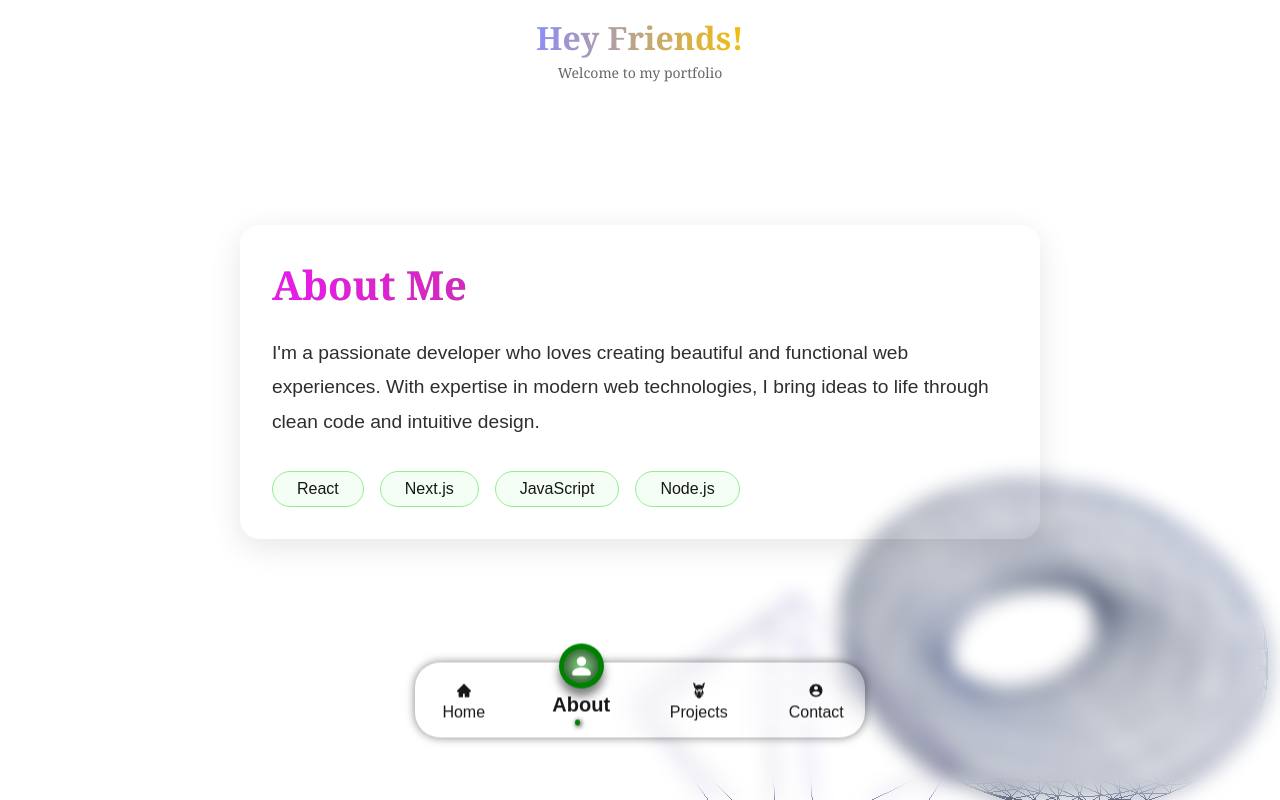
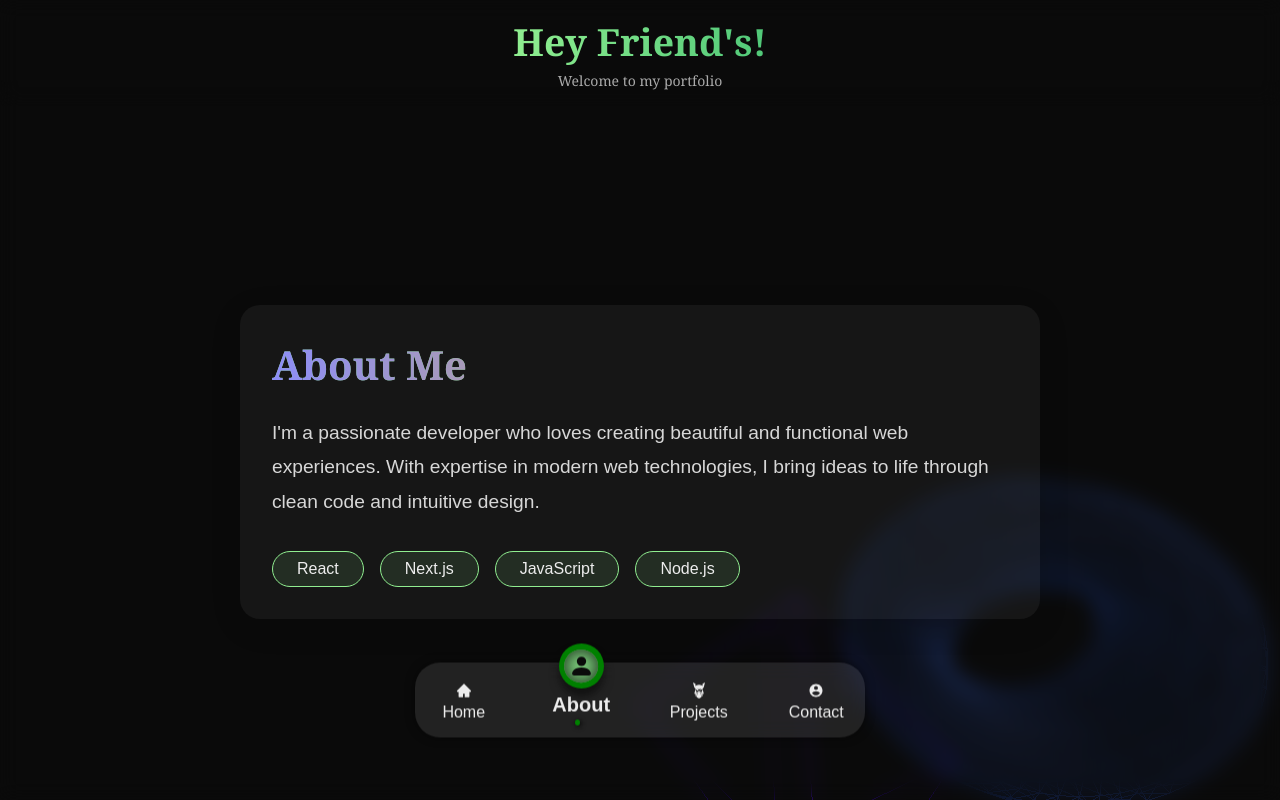
Before and after one commit to Singh8700/itsme, a Next.js app: page /about in a window 1280 px wide. Built offline with nearby package versions, Linux system fonts and the light colour scheme.

Commit message:
pc build

```diff
--- a/src/app/about/page.jsx
+++ b/src/app/about/page.jsx
@@ -4,9 +4,11 @@ import style from './about.module.css'
 import { motion } from 'framer-motion'
 import Qualification from './qualification'
 import RandomeColor from '../rendomColor/randomColor'
+import Footer from '../footer/footer'
 
 const AboutPage = () => {
   return (
+    <>
    <main className={style.main}>
 
      <div className={style.aboutContainer}>
@@ -31,6 +33,8 @@ const AboutPage = () => {
       </div>
       <Qualification />
    </main>
+   <Footer/>
+   </>
   )
 }
 
--- a/src/app/footer/footer.jsx
+++ b/src/app/footer/footer.jsx
@@ -12,7 +12,7 @@ const Footer = () => {
     <div className={style.footerContainer}>
       <div className={style.footerContent}>
         <div className={style.footerSection}>
-          <RandomeColor content="Portfolio"/>
+          <h3><RandomeColor content="Portfolio"/></h3>
           <p>Building digital experiences with passion and precision.</p>
           <div className={style.socialLinks}>
             <a href="https://github.com/Singh8700" target="_blank" rel="noopener noreferrer">
@@ -31,7 +31,9 @@ const Footer = () => {
         </div>
 
         <div className={style.footerSection}>
+          <h3>
           <RandomeColor content="Quick Links"/>
+          </h3>
           <ul className={style.footerLinks}>
             <li><Link href="/">Home</Link></li>
             <li><Link href="/about">About</Link></li>
@@ -41,7 +43,9 @@ const Footer = () => {
         </div>
 
         <div className={style.footerSection}>
+          <h3>
           <RandomeColor content="Services"/>
+          </h3>
           <ul className={style.footerLinks}>
             <li>Web Development</li>
             <li>UI/UX Design</li>
@@ -51,7 +55,9 @@ const Footer = () => {
         </div>
 
         <div className={style.footerSection}>
+          <h3>
           <RandomeColor content="Contact Info"/>
+          </h3>
           <ul className={`${style.footerLinks} ${style.bottomLinks}`}>
             <li>Delhi, India</li>
             <Link href="mailto:rohit.si8700@gemail.com">
--- a/src/app/globals.css
+++ b/src/app/globals.css
@@ -1,16 +1,16 @@
-
+/*
 
 :root {
   --background: #ffffff;
   --foreground: #171717;
 }
 
-@media (prefers-color-scheme: dark) {
+@media (prefers-color-scheme: dark) { */
   :root {
     --background: #0a0a0a;
     --foreground: #ededed;
   }
-}
+/* } */
 
 * {
   margin: 0;
@@ -23,7 +23,7 @@ html,body {
   background: var(--background);
   font-family: Arial, Helvetica, sans-serif;
   width: 100svw;
-  height: 100svh;
+  height: 100vh;
   overflow-x: hidden;
   position: relative;
 }
@@ -35,8 +35,11 @@ a{
   color:#fff;
 }
 .containers{
-  width: 100svw;
-  height: 100svh;
+  width: 100vw;
+  height: 100vh;
   overflow-x: hidden;
   position: relative;
+  top:0;
+  left:0;
+  /* background: red; */
 }
--- a/src/app/home/logo.jsx
+++ b/src/app/home/logo.jsx
@@ -28,7 +28,9 @@ const LogoSection = () => {
   return (
     <div className={`${style.LogoContainer} ${scrolled ? style.scroll : ""}`}>
       <div className={style.logo}>
-        <RandomeColor content="Hey Friends!"/>
+        <h3 className={style.text}>
+          Hey Friend's!
+        </h3>
       </div>
       <div className={style.subtitle}>Welcome to my portfolio</div>
     </div>
--- a/src/app/home/logo.module.css
+++ b/src/app/home/logo.module.css
@@ -1,13 +1,19 @@
+.headerContainer {
+  width: 100vw;
+  height: 80px;
+  position: relative;
+}
+
 .LogoContainer {
   width: 100vw;
   display: flex;
   flex-direction: column;
   align-items: center;
   justify-content: center;
+  overflow: hidden;
   position: fixed;
   top: 0;
-  z-index: 100;
-  overflow: hidden;
+  z-index: 5;
   padding: 1rem 2rem;
   transition: all 0.3s ease-in-out;
   -webkit-backdrop-filter: blur(10px);
@@ -20,10 +26,17 @@
   font-weight: bold;
   margin: 0;
 }
+.logo .text {
+  background: linear-gradient(to right, #90EE90, #50C878);
+  -webkit-background-clip: text;
+  -webkit-text-fill-color: transparent;
+  background-clip: text;
+  text-fill-color: transparent;
+}
 
 .subtitle {
   display: block;
-  color: #666;
+  color: #aaa;
   margin-top: 0.25rem;
   font-size: 0.875rem;
 }
--- a/src/app/home/logo.module.scss
+++ b/src/app/home/logo.module.scss
@@ -1,13 +1,19 @@
+.headerContainer{
+  width: 100vw;
+  height:80px;
+  // background:red;
+position: relative;
+}
 .LogoContainer{
     width:100vw;
 display:flex;
 flex-direction:column;
 align-items:center;
 justify-content:center;
-position:fixed;
-top:0;
-z-index:100;
 overflow:hidden;
+position: fixed;
+top: 0;
+z-index: 5;
   padding: 1rem 2rem;
   transition: all 0.3s ease-in-out;
 //   background:rgba(0, 0, 0, 0.8);
@@ -19,10 +25,17 @@ overflow:hidden;
     font-weight: bold;
     margin: 0;
     // backdrop-filter: blur(10px)
+    .text{
+      background: linear-gradient(to right, #90EE90, #50C878);
+      -webkit-background-clip: text;
+      -webkit-text-fill-color: transparent;
+      background-clip: text;
+      text-fill-color: transparent;
+    }
 }
 .subtitle{
     display: block;
-    color: #666;
+    color: #aaa;
     margin-top: 0.25rem;
     font-size: 0.875rem;
 
--- a/src/app/layout.jsx
+++ b/src/app/layout.jsx
@@ -30,7 +30,7 @@ export default function RootLayout({ children }) {
         <main style={{ minHeight: '100vh', position: 'relative', zIndex: 1 }}>
           {children}
         </main>
-        <Footer/>
+      {/* <Footer/> */}
       </body>
     </html>
   );
--- a/src/app/page.jsx
+++ b/src/app/page.jsx
@@ -4,9 +4,11 @@ import style from './main.module.css';
 import { motion } from 'framer-motion';
 import Background from './objects/Background';
 import Link from 'next/link';
+import Footer from './footer/footer';
 
 export default function Home() {
   return (
+    <>
     <div className="containers">
 
     <main className={style.main}>
@@ -34,5 +36,7 @@ export default function Home() {
       </div>
     </main>
     </div>
+    <Footer/>
+    </>
   );
 }
--- a/src/app/projects/page.jsx
+++ b/src/app/projects/page.jsx
@@ -2,13 +2,17 @@ import React from 'react'
 import Background from '../objects/Background'
 import Projects from './project'
 import style from './projects.module.css'
+import Footer from '../footer/footer'
 
 const page = () => {
   return (
+    <>
     <div className={style.container}>
       {/* <h1>Projects</h1> */}
       <Projects/>
     </div>
+    <Footer/>
+    </>
   )
 }
 
```
Also changed, not shown: src/app/contact/page.jsx (+9 -2 lines), 1 other file (tests, documents, lock files or other folders).
